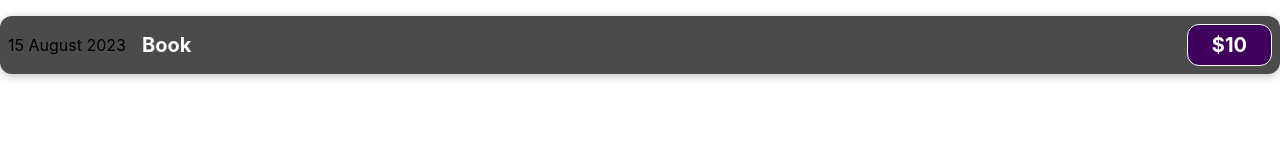
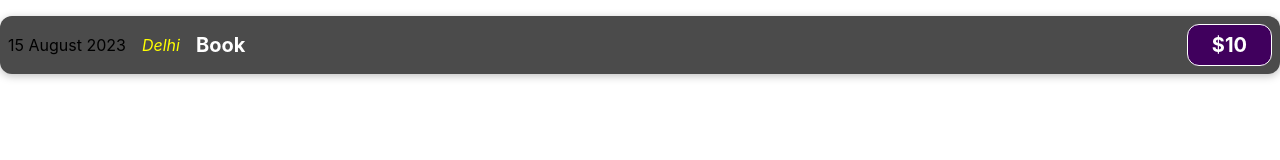
Before and after one commit to vaishnaviitkare/React-, a JavaScript app: page / in a window 1280 px wide. Shown: the top 160 px of the page. Built offline with nearby package versions, Linux system fonts and the light colour scheme; the HTML template or start-up script is replaced by a standard one.

Commit message:
update file with location in it and one comment

```diff
--- a/src/components/ExpenseItem.js
+++ b/src/components/ExpenseItem.js
@@ -1,8 +1,10 @@
 import "./ExpenseItem.css";
 function ExpenseItem() {
+    //we wrap of many div or items in one div because js can return one item at a time
     return (
       <div className="expense-item">
         <div>15 August 2023</div>
+        <div className="expense-item__location">Delhi</div>
         <div className="expense-item__description">
           <h2>Book</h2>
           <div className="expense-item__price">$10</div>
```
